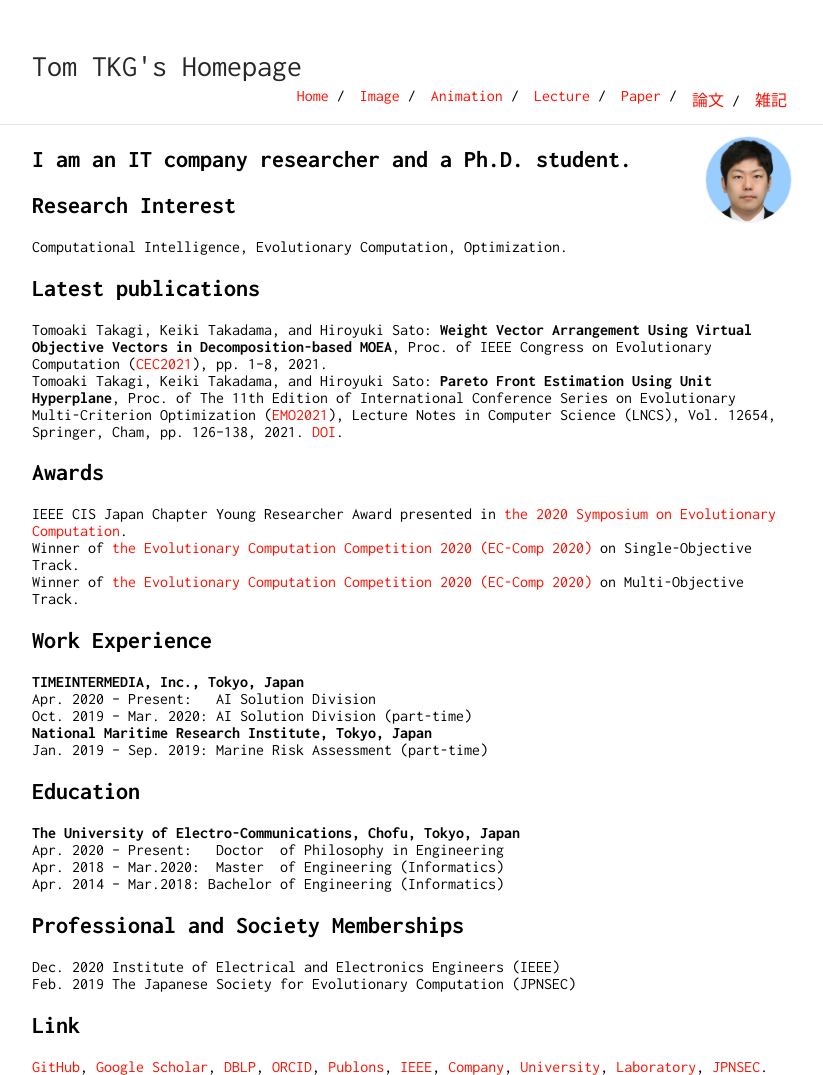
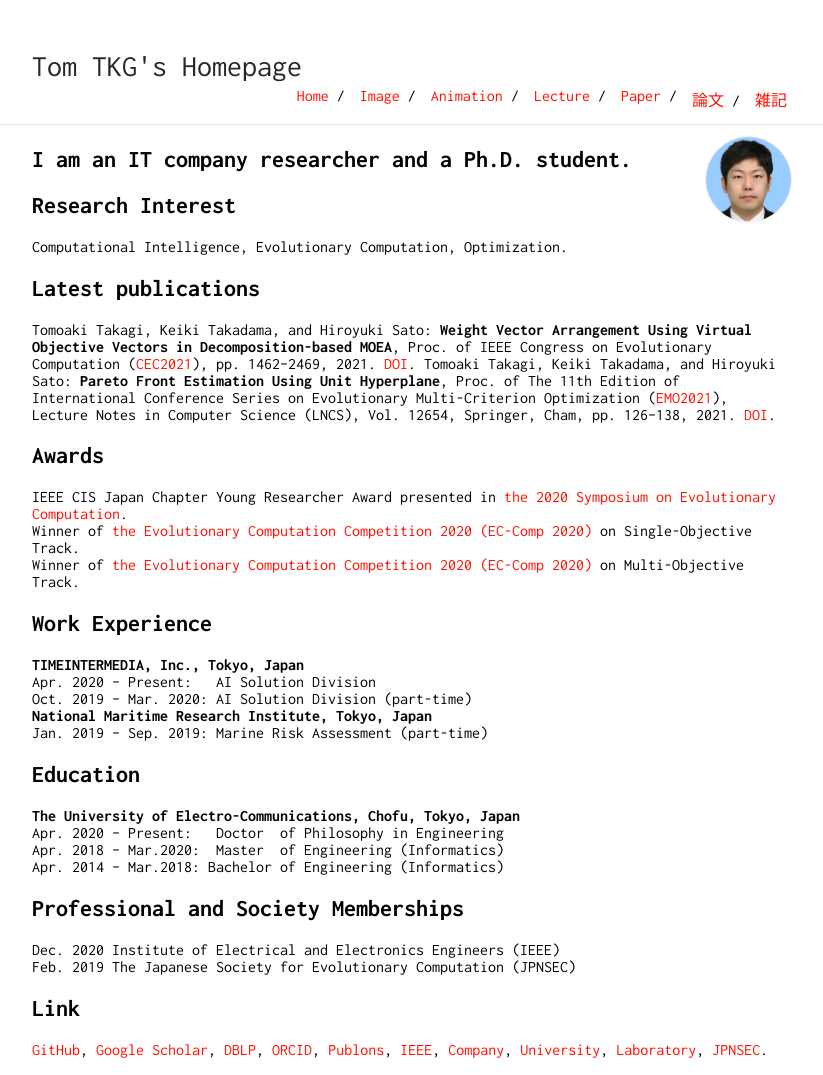
Before and after one commit to tomtkg/tomtkg.github.io, a Jekyll site: the page built from index.md, in a window 1280 px wide. Shown: the whole page, without its empty margins (228-1051 px from the left). Built offline with Jekyll 4.4.1, drawn with Linux system fonts in a browser that asks for light colours.

```diff
--- a/index.md
+++ b/index.md
@@ -13,7 +13,7 @@ description: The site owner is an AI researcher and he is mainly interested in e
 Computational Intelligence, Evolutionary Computation, Optimization.
 
 ## Latest publications
-Tomoaki Takagi, Keiki Takadama, and Hiroyuki Sato: **Weight Vector Arrangement Using Virtual Objective Vectors in Decomposition-based MOEA**, Proc. of IEEE Congress on Evolutionary Computation ([CEC2021](https://cec2021.mini.pw.edu.pl/){:target="_blank"}), pp. 1--8, 2021.
+Tomoaki Takagi, Keiki Takadama, and Hiroyuki Sato: **Weight Vector Arrangement Using Virtual Objective Vectors in Decomposition-based MOEA**, Proc. of IEEE Congress on Evolutionary Computation ([CEC2021](https://cec2021.mini.pw.edu.pl/){:target="_blank"}), pp. 1462--2469, 2021. [DOI](https://doi.org/10.1109/CEC45853.2021.9504954){:target="_blank"}.
 Tomoaki Takagi, Keiki Takadama, and Hiroyuki Sato: **Pareto Front Estimation Using Unit Hyperplane**, Proc. of The 11th Edition of International Conference Series on Evolutionary Multi-Criterion Optimization ([EMO2021](https://emo2021.org){:target="_blank"}), Lecture Notes in Computer Science (LNCS), Vol. 12654, Springer, Cham, pp. 126--138, 2021. [DOI](https://doi.org/10.1007/978-3-030-72062-9_11){:target="_blank"}.
 
 ## Awards
```
Also changed, not shown: paper.md (+1 -1 lines), paperJP.md (+1 -1 lines).
